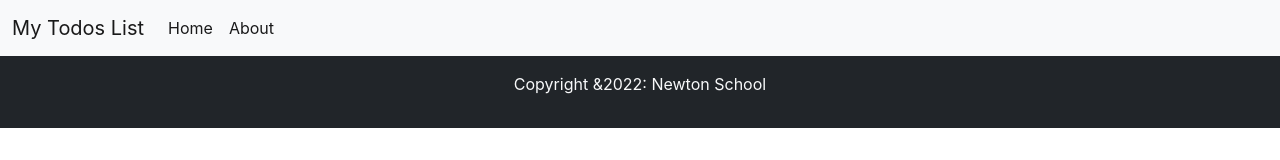
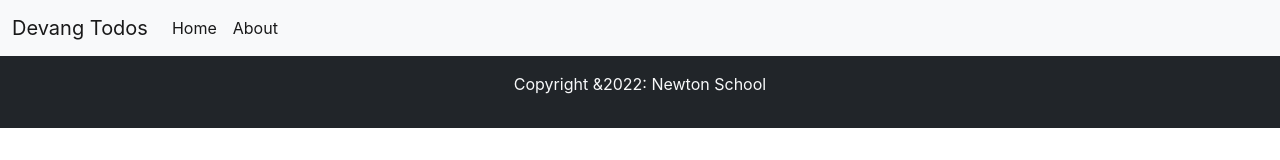
Before and after one commit to Santosh271/Full-Stack-Course-by-Newton-School--Devang-Sharma-Notes, a React (Create React App) app in the folder React Projects/first-app-devang/: page / in a window 1280 px wide. Shown: the top 160 px of the page. Built offline with nearby package versions, Linux system fonts and the light colour scheme.

Commit message:
Prop Explained Alongwith Code

```diff
--- a/React Projects/first-app-devang/src/App.js
+++ b/React Projects/first-app-devang/src/App.js
@@ -5,7 +5,7 @@
 function App() {
   return (
     <>
-      <Header/>
+      <Header title="Devang Todos"/>
       <Footer/>
     </>
   );
--- a/React Projects/first-app-devang/src/Components/Header.js
+++ b/React Projects/first-app-devang/src/Components/Header.js
@@ -1,10 +1,10 @@
 import React from 'react'
 
-export default function Header() {
+export default function Header(props) {
   return (
     <nav className="navbar navbar-expand-lg navbar-light bg-light">
   <div className="container-fluid">
-    <a className="navbar-brand" href="#">My Todos List</a>
+    <a className="navbar-brand" href="#">{props.title}</a>
     <button className="navbar-toggler" type="button" data-bs-toggle="collapse" data-bs-target="#navbarSupportedContent" aria-controls="navbarSupportedContent" aria-expanded="false" aria-label="Toggle navigation">
       <span className="navbar-toggler-icon"></span>
     </button>
```
